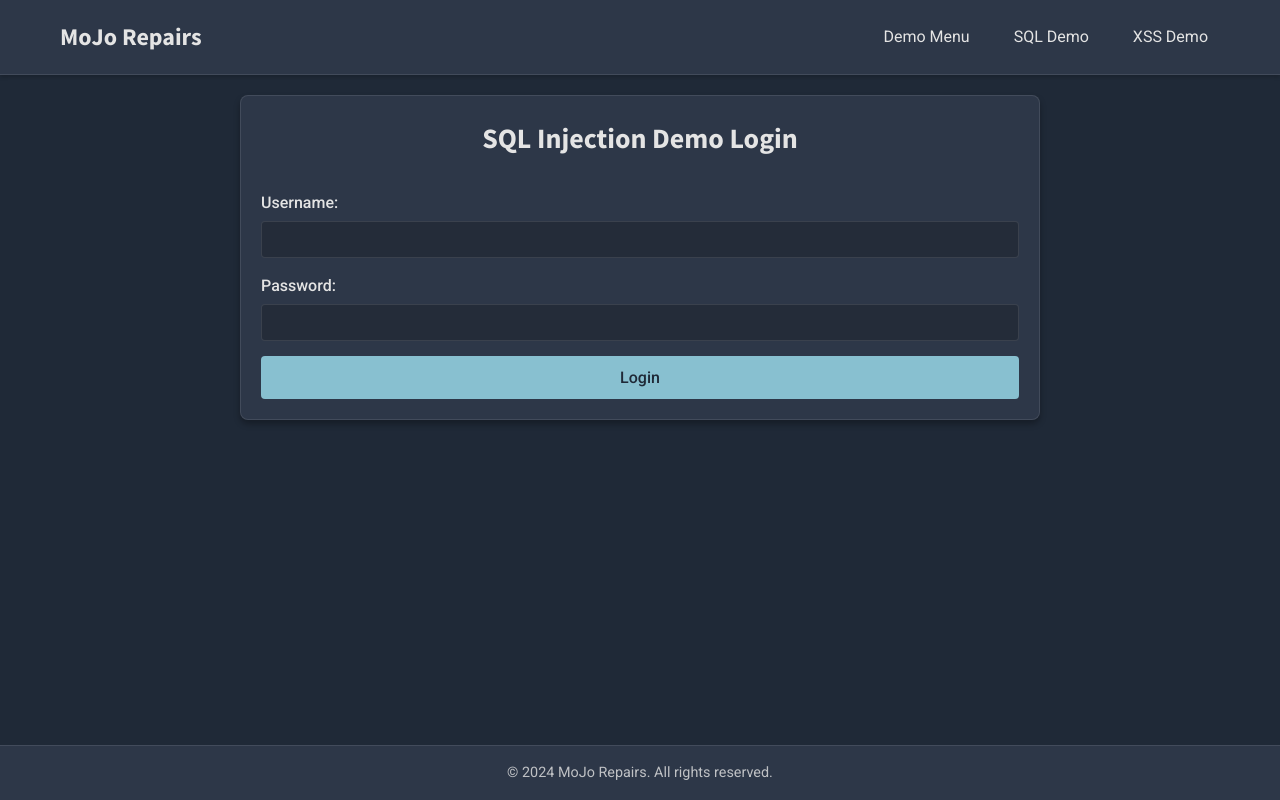
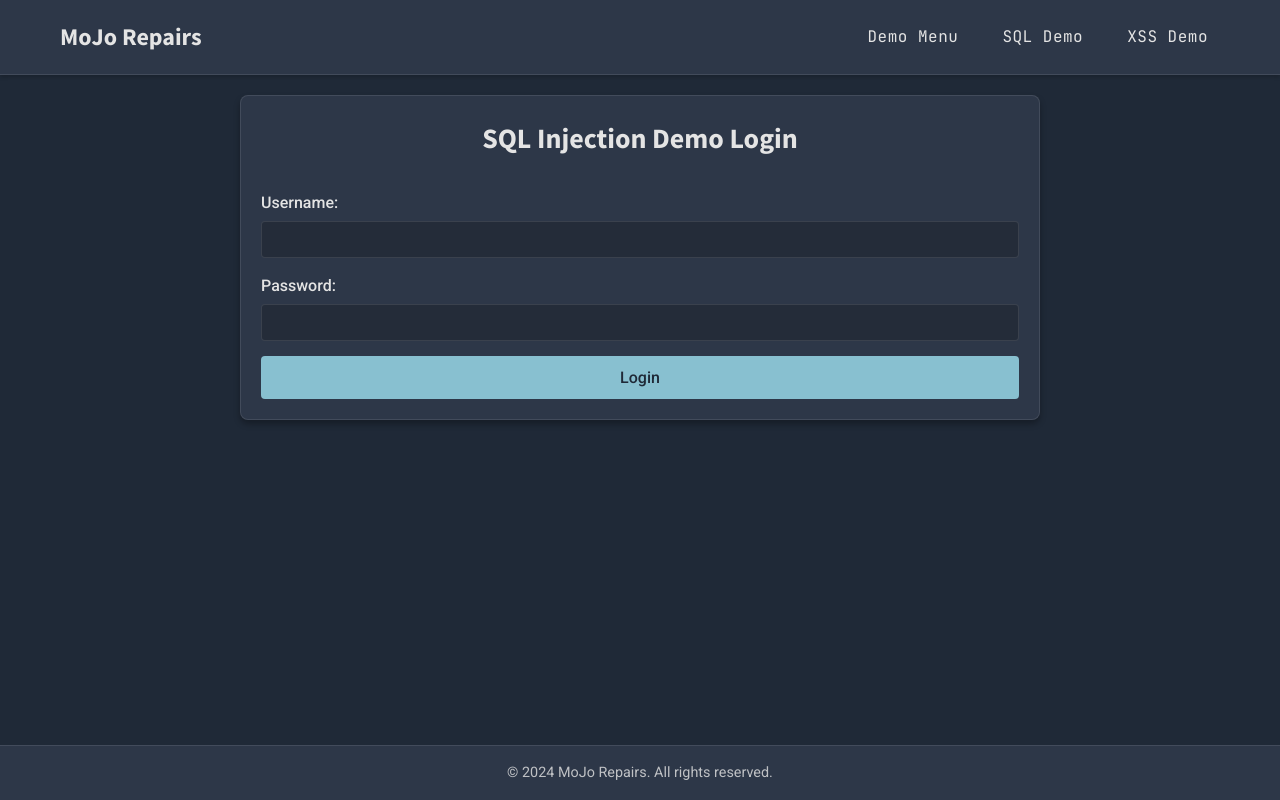
Before and after one commit to JoshMendiola/MoJoRepair, a React app: page /sql-demo/admin in a window 1280 px wide. Built offline with nearby package versions, Linux system fonts and the light colour scheme.

Commit message:
CSS change on header

```diff
--- a/src/css/Header.css
+++ b/src/css/Header.css
@@ -41,7 +41,8 @@ nav ul {
   display: inline-block;
   background: none;
   border: none;
-  font-family: var(--body-font);
+  font-family: var(--code-font);  /* Changed to code font */
+  letter-spacing: 0.5px;  /* Added for better readability */
 }
 
 .nav-link:hover {
@@ -52,4 +53,5 @@ nav ul {
 .nav-link.active {
   background-color: var(--secondary-color);
   color: var(--background-color);
+  font-weight: 500;  /* Added for better emphasis when active */
 }
```
